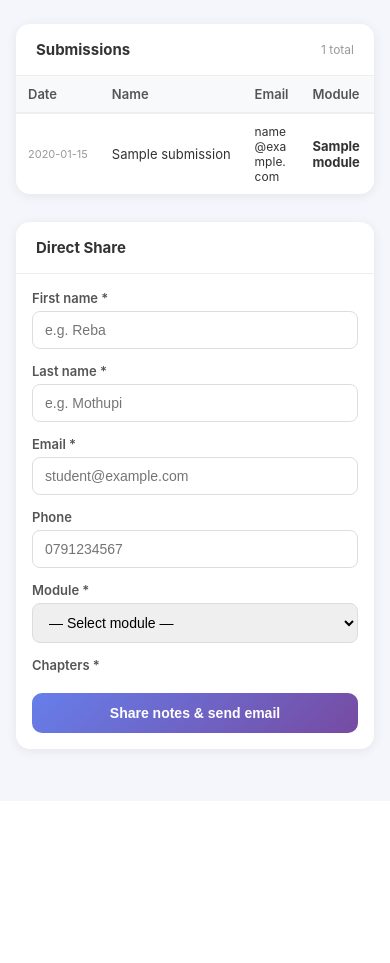
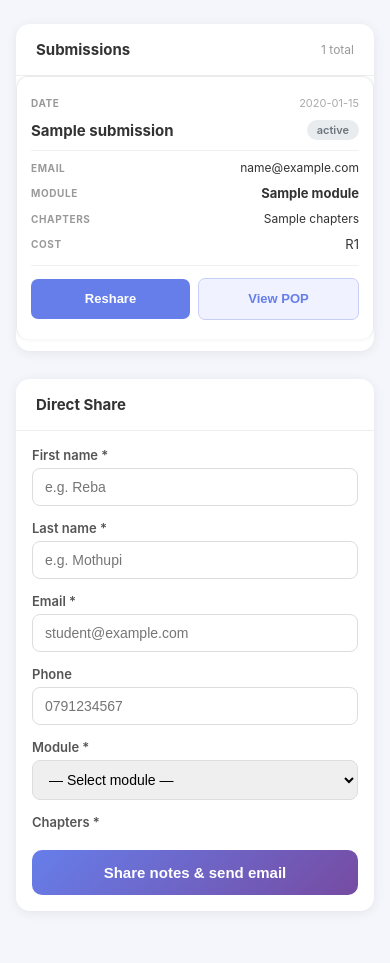
Before and after one commit to riekert7/msn-web-app, a Flask app: template templates/admin_dashboard.html in a window 390 px wide. Shown: the part 65-1028 px from the top of the page. Before the commit the page ends 823 px from the top, so only its background shows below. Run offline with Flask 3, Linux system fonts and the light colour scheme; the template is opened without the code that fills it: most values are stand-ins (such as "Sample title", 1, 10 or a date in 2020).

Commit message:
Refactor admin dashboard styling and improve mobile responsiveness

```diff
--- a/templates/admin_dashboard.html
+++ b/templates/admin_dashboard.html
@@ -54,7 +54,7 @@
     .banner-success { background: #d4edda; color: #155724; border: 1px solid #c3e6cb; }
     .banner-error   { background: #f8d7da; color: #721c24; border: 1px solid #f5c6cb; }
 
-    /* ── Cards ── */
+    /* ── Card ── */
     .card {
       background: #fff;
       border-radius: 14px;
@@ -70,29 +70,13 @@
       display: flex;
       align-items: center;
       justify-content: space-between;
+      flex-wrap: wrap;
       gap: 8px;
-      flex-wrap: wrap;
     }
     .card-header-meta { font-size: 12px; font-weight: 400; color: #999; }
     .card-body { padding: 20px; }
 
-    /* ── Table ── */
-    .table-wrap { overflow-x: auto; -webkit-overflow-scrolling: touch; }
-    table { width: 100%; border-collapse: collapse; font-size: 13px; min-width: 640px; }
-    thead th {
-      text-align: left;
-      padding: 10px 12px;
-      background: #f8f9fa;
-      font-weight: 600;
-      color: #555;
-      border-bottom: 2px solid #eee;
-      white-space: nowrap;
-    }
-    tbody tr { border-bottom: 1px solid #f0f0f0; }
-    tbody tr:last-child { border-bottom: none; }
-    tbody tr:hover { background: #fafbff; }
-    tbody td { padding: 10px 12px; vertical-align: middle; }
-
+    /* ── Status badge ── */
     .status-badge {
       display: inline-block;
       padding: 3px 10px;
@@ -109,7 +93,7 @@
     /* ── Buttons ── */
     .btn {
       display: inline-block;
-      padding: 6px 12px;
+      padding: 7px 13px;
       border-radius: 7px;
       font-size: 12px;
       font-weight: 600;
@@ -118,13 +102,13 @@
       text-decoration: none;
       transition: opacity 0.15s;
       white-space: nowrap;
+      line-height: 1.4;
     }
     .btn:hover:not(:disabled) { opacity: 0.82; }
     .btn:disabled { cursor: not-allowed; opacity: 0.55; }
-
-    .btn-reshare         { background: #667eea; color: #fff; }
-    .btn-reshare-done    { background: transparent; color: #667eea; border: 1.5px solid #667eea; }
-    .btn-pop             { background: #f0f2ff; color: #667eea; border: 1.5px solid #c7cef7; }
+    .btn-reshare      { background: #667eea; color: #fff; }
+    .btn-reshare-done { background: transparent; color: #667eea; border: 1.5px solid #667eea; }
+    .btn-pop          { background: #f0f2ff; color: #667eea; border: 1.5px solid #c7cef7; }
     .btn-primary {
       background: linear-gradient(135deg, #667eea, #764ba2);
       color: #fff;
@@ -134,7 +118,96 @@
       width: 100%;
     }
 
-    .actions-cell { display: flex; gap: 6px; flex-wrap: wrap; }
+    /* ── Desktop table ── */
+    .table-wrap { overflow-x: auto; -webkit-overflow-scrolling: touch; }
+    table { width: 100%; border-collapse: collapse; font-size: 13px; }
+    thead th {
+      text-align: left;
+      padding: 10px 12px;
+      background: #f8f9fa;
+      font-weight: 600;
+      color: #555;
+      border-bottom: 2px solid #eee;
+      white-space: nowrap;
+    }
+    tbody tr { border-bottom: 1px solid #f0f0f0; }
+    tbody tr:last-child { border-bottom: none; }
+    tbody tr:hover { background: #fafbff; }
+    tbody td { padding: 10px 12px; vertical-align: middle; }
+    .actions-cell { display: flex; gap: 6px; flex-wrap: wrap; align-items: center; }
+
+    /* ── Mobile: stacked card layout ── */
+    @media (max-width: 680px) {
+      .table-wrap { overflow-x: visible; }
+      table, thead, tbody, tr, td { display: block; width: 100%; }
+      thead { display: none; }
+
+      tbody tr {
+        border: 1px solid #e9ecef;
+        border-radius: 12px;
+        margin-bottom: 12px;
+        padding: 14px;
+        background: #fff;
+        box-shadow: 0 1px 4px rgba(0,0,0,0.05);
+      }
+      tbody tr:hover { background: #fafbff; }
+
+      tbody td {
+        display: flex;
+        justify-content: space-between;
+        align-items: center;
+        padding: 5px 0;
+        border: none;
+        font-size: 13px;
+        gap: 8px;
+      }
+
+      /* Label shown before each cell value */
+      tbody td::before {
+        content: attr(data-label);
+        font-size: 10px;
+        font-weight: 700;
+        text-transform: uppercase;
+        letter-spacing: 0.6px;
+        color: #999;
+        flex-shrink: 0;
+        min-width: 72px;
+      }
+
+      /* Top row: Name + Status side by side as a header */
+      tbody td.col-name {
+        font-size: 15px;
+        font-weight: 700;
+        border-bottom: 1px solid #f0f0f0;
+        padding-bottom: 10px;
+        margin-bottom: 4px;
+        justify-content: space-between;
+      }
+      tbody td.col-name::before { display: none; }
+
+      /* Hide lower-priority columns on very small screens — they're in the name row */
+      tbody td.col-date { color: #aaa; font-size: 11px; }
+
+      /* Actions: full-width buttons at the bottom */
+      tbody td.col-actions {
+        border-top: 1px solid #f0f0f0;
+        margin-top: 8px;
+        padding-top: 12px;
+        flex-direction: column;
+        gap: 8px;
+      }
+      tbody td.col-actions::before { display: none; }
+      tbody td.col-actions .actions-cell {
+        width: 100%;
+        gap: 8px;
+      }
+      tbody td.col-actions .btn {
+        flex: 1;
+        text-align: center;
+        padding: 11px 8px;
+        font-size: 13px;
+      }
+    }
 
     /* ── Direct share form ── */
     .form-grid {
@@ -180,14 +253,15 @@
     .chapter-label:hover { border-color: #667eea; background: #f5f6ff; }
     .chapter-label:has(input:checked) { border-color: #667eea; background: #f0f2ff; }
     .chapter-label input:checked + span { font-weight: 600; color: #667eea; }
+    .cost-display { margin-top: 10px; font-size: 14px; color: #667eea; font-weight: 600; }
+    .form-actions { margin-top: 20px; }
 
-    .cost-display {
-      margin-top: 10px;
-      font-size: 14px;
-      color: #667eea;
-      font-weight: 600;
+    @media (max-width: 600px) {
+      .form-grid { grid-template-columns: 1fr; }
+      .form-group.full { grid-column: 1; }
+      .chapters-grid { grid-template-columns: repeat(auto-fill, minmax(110px, 1fr)); }
+      .card-body { padding: 16px; }
     }
-    .form-actions { margin-top: 20px; }
 
     /* ── POP modal ── */
     .pop-overlay {
@@ -219,79 +293,30 @@
       align-items: center;
       justify-content: space-between;
       gap: 12px;
-      flex-wrap: wrap;
     }
     .pop-modal-title { font-size: 14px; font-weight: 700; color: #333; }
     .pop-modal-close {
-      background: none;
-      border: none;
-      font-size: 22px;
-      cursor: pointer;
-      color: #999;
-      line-height: 1;
-      padding: 2px 6px;
-      border-radius: 6px;
+      background: none; border: none; font-size: 22px; cursor: pointer;
+      color: #999; line-height: 1; padding: 2px 6px; border-radius: 6px; flex-shrink: 0;
     }
     .pop-modal-close:hover { background: #f0f0f0; color: #333; }
     .pop-modal-body {
-      flex: 1;
-      overflow: auto;
-      display: flex;
-      align-items: center;
-      justify-content: center;
-      background: #f8f9fa;
-      min-height: 200px;
+      flex: 1; overflow: auto; display: flex;
+      align-items: center; justify-content: center;
+      background: #f8f9fa; min-height: 200px;
     }
-    .pop-modal-body img {
-      max-width: 100%;
-      max-height: 70vh;
-      object-fit: contain;
-      display: block;
-    }
-    .pop-modal-body iframe {
-      width: 100%;
-      height: 70vh;
-      border: none;
-    }
-    .pop-modal-body .pop-loading,
-    .pop-modal-body .pop-error {
-      padding: 40px;
-      text-align: center;
-      color: #999;
-      font-size: 14px;
-    }
-    .pop-modal-body .pop-error { color: #721c24; }
-    .pop-modal-footer {
-      padding: 12px 18px;
-      border-top: 1px solid #eee;
-      display: flex;
-      gap: 10px;
-      flex-wrap: wrap;
-    }
+    .pop-modal-body img { max-width: 100%; max-height: 70vh; object-fit: contain; display: block; }
+    .pop-modal-body iframe { width: 100%; height: 70vh; border: none; }
+    .pop-loading, .pop-error { padding: 40px; text-align: center; color: #999; font-size: 14px; }
+    .pop-error { color: #721c24; }
+    .pop-modal-footer { padding: 12px 18px; border-top: 1px solid #eee; }
     .btn-open-tab {
-      background: #f0f2ff;
-      color: #667eea;
-      border: 1.5px solid #c7cef7;
-      padding: 8px 16px;
-      font-size: 13px;
-      font-weight: 600;
-      border-radius: 8px;
-      cursor: pointer;
-      text-decoration: none;
-      white-space: nowrap;
+      background: #f0f2ff; color: #667eea; border: 1.5px solid #c7cef7;
+      padding: 8px 16px; font-size: 13px; font-weight: 600; border-radius: 8px;
+      cursor: pointer; text-decoration: none; white-space: nowrap; display: inline-block;
     }
 
-    /* ── Empty state ── */
     .empty { padding: 40px; text-align: center; color: #aaa; font-size: 14px; }
-
-    /* ── Responsive ── */
-    @media (max-width: 600px) {
-      .form-grid { grid-template-columns: 1fr; }
-      .form-group.full { grid-column: 1; }
-      .btn-primary { font-size: 14px; padding: 12px 20px; }
-      .chapters-grid { grid-template-columns: repeat(auto-fill, minmax(110px, 1fr)); }
-      .card-body { padding: 16px; }
-    }
   </style>
 </head>
 <body>
@@ -306,12 +331,8 @@
 
 <div class="page">
 
-  {% if msg %}
-  <div class="banner banner-success">{{ msg }}</div>
-  {% endif %}
-  {% if err %}
-  <div class="banner banner-error">Error: {{ err }}</div>
-  {% endif %}
+  {% if msg %}<div class="banner banner-success">{{ msg }}</div>{% endif %}
+  {% if err %}<div class="banner banner-error">Error: {{ err }}</div>{% endif %}
 
   <!-- Submissions -->
   <div class="card">
@@ -338,33 +359,37 @@
           {% for s in submissions %}
           {% set is_approved = s.status | lower == 'approved' %}
           <tr id="row-{{ s.submission_id }}">
-            <td style="white-space:nowrap;color:#999;font-size:11px;">
+            <td class="col-date" data-label="Date">
               {{ s.timestamp[:10] if s.timestamp else '—' }}
             </td>
-            <td style="white-space:nowrap;">{{ s.name }}</td>
-            <td style="font-size:12px;word-break:break-all;">{{ s.email }}</td>
-            <td><strong>{{ s.module }}</strong></td>
-            <td style="font-size:12px;max-width:180px;">{{ s.chapters }}</td>
-            <td style="white-space:nowrap;">R{{ s.total_cost }}</td>
-            <td>
-              {% set st = s.status | lower if s.status else 'unknown' %}
-              <span class="status-badge status-{{ st if st in ['approved','pending','denied'] else 'unknown' }}" id="badge-{{ s.submission_id }}">
+            <td class="col-name" data-label="">
+              <span>{{ s.name }}</span>
+              <span class="status-badge status-{{ (s.status | lower) if s.status and (s.status | lower) in ['approved','pending','denied'] else 'unknown' }}" id="badge-{{ s.submission_id }}">
                 {{ s.status or 'unknown' }}
               </span>
             </td>
-            <td>
+            <td data-label="Email" style="font-size:12px;word-break:break-all;">{{ s.email }}</td>
+            <td data-label="Module"><strong>{{ s.module }}</strong></td>
+            <td data-label="Chapters" style="font-size:12px;">{{ s.chapters }}</td>
+            <td data-label="Cost">R{{ s.total_cost }}</td>
+            <td data-label="Status" class="desktop-status-col">
+              <span class="status-badge status-{{ (s.status | lower) if s.status and (s.status | lower) in ['approved','pending','denied'] else 'unknown' }}">
+                {{ s.status or 'unknown' }}
+              </span>
+            </td>
+            <td class="col-actions" data-label="Actions">
               <div class="actions-cell">
                 <button
                   class="btn {% if is_approved %}btn-reshare-done{% else %}btn-reshare{% endif %}"
                   id="reshare-btn-{{ s.submission_id }}"
                   onclick="reshare(this, '{{ s.submission_id }}')"
-                  title="{% if is_approved %}Reshare (already approved){% else %}Share notes &amp; send email{% endif %}"
-                >{% if is_approved %}Reshare{% else %}Reshare{% endif %}</button>
+                  title="{% if is_approved %}Reshare (already approved){% else %}Share &amp; email student{% endif %}"
+                >Reshare</button>
                 <button
                   class="btn btn-pop"
                   onclick="openPop('{{ s.submission_id }}', '{{ s.name }}')"
                   title="Preview proof of payment"
-                >POP</button>
+                >View POP</button>
               </div>
             </td>
           </tr>
@@ -410,31 +435,27 @@
           </div>
           <div class="form-group full">
             <label>Chapters *</label>
-
             <div id="ekn110Chapters" class="chapters-section">
               <div class="chapters-grid">
                 {% for n in range(1, 11) %}
-                <label class="chapter-label"><input type="checkbox" name="chapters" value="EKN110-{{ n }}" data-cost="15" onchange="calcCost()"><span>Chapter {{ n }}</span></label>
+                <label class="chapter-label"><input type="checkbox" name="chapters" value="EKN110-{{ n }}" data-cost="15" onchange="calcCost()"><span>Ch {{ n }}</span></label>
                 {% endfor %}
               </div>
             </div>
-
             <div id="ekn120Chapters" class="chapters-section">
               <div class="chapters-grid">
                 {% for n in range(11, 21) %}
-                <label class="chapter-label"><input type="checkbox" name="chapters" value="EKN120-{{ n }}" data-cost="15" onchange="calcCost()"><span>Chapter {{ n }}</span></label>
+                <label class="chapter-label"><input type="checkbox" name="chapters" value="EKN120-{{ n }}" data-cost="15" onchange="calcCost()"><span>Ch {{ n }}</span></label>
                 {% endfor %}
               </div>
             </div>
-
             <div id="ekn214Chapters" class="chapters-section">
               <div class="chapters-grid">
                 {% for n in [3,4,5,6,7,8,9] %}
-                <label class="chapter-label"><input type="checkbox" name="chapters" value="EKN214-{{ n }}" data-cost="20" onchange="calcCost()"><span>Chapter {{ n }}</span></label>
+                <label class="chapter-label"><input type="checkbox" name="chapters" value="EKN214-{{ n }}" data-cost="20" onchange="calcCost()"><span>Ch {{ n }}</span></label>
                 {% endfor %}
               </div>
             </div>
-
             <div id="costDisplay" class="cost-display" style="display:none;"></div>
             <input type="hidden" name="totalCost" id="totalCostInput" value="0" />
           </div>
@@ -446,9 +467,9 @@
     </div>
   </div>
 
-</div><!-- /page -->
+</div>
 
-<!-- POP preview modal -->
+<!-- POP modal -->
 <div class="pop-overlay" id="popOverlay" onclick="closePop(event)">
   <div class="pop-modal">
     <div class="pop-modal-header">
@@ -464,8 +485,14 @@
   </div>
 </div>
 
+<style>
+  /* Hide the duplicate desktop status column on mobile (we show it in col-name) */
+  @media (max-width: 680px) {
+    .desktop-status-col { display: none !important; }
+  }
+</style>
+
 <script>
-  // ── Chapter sections ──
   const chapterSections = {
     EKN110: document.getElementById('ekn110Chapters'),
     EKN120: document.getElementById('ekn120Chapters'),
@@ -489,15 +516,10 @@
     checked.forEach(cb => { total += parseInt(cb.dataset.cost) || 0; });
     const display = document.getElementById('costDisplay');
     document.getElementById('totalCostInput').value = total;
-    if (total > 0) {
-      display.style.display = 'block';
-      display.textContent = `Total: R${total}`;
-    } else {
-      display.style.display = 'none';
-    }
+    display.style.display = total > 0 ? 'block' : 'none';
+    display.textContent = total > 0 ? `Total: R${total}` : '';
   }
 
-  // ── Reshare ──
   async function reshare(btn, submissionId) {
     const original = btn.textContent;
     btn.disabled = true;
@@ -506,11 +528,10 @@
       const res = await fetch(`/admin/reshare/${submissionId}`, { method: 'POST' });
       const data = await res.json();
       if (data.ok) {
-        const badge = document.getElementById(`badge-${submissionId}`);
-        if (badge) {
+        document.querySelectorAll(`#badge-${submissionId}`).forEach(badge => {
           badge.className = 'status-badge status-approved';
           badge.textContent = 'approved';
-        }
+        });
         btn.disabled = false;
         btn.className = 'btn btn-reshare-done';
         btn.textContent = 'Reshare';
@@ -526,7 +547,6 @@
     }
   }
 
-  // ── POP preview ──
   function openPop(submissionId, name) {
     const url = `/admin/view-payment/${submissionId}`;
     document.getElementById('popTitle').textContent = `Proof of payment — ${name}`;
@@ -535,17 +555,14 @@
     document.getElementById('popOverlay').classList.add('open');
     document.body.style.overflow = 'hidden';
 
-    // Try to detect type by fetching headers, then render accordingly
     fetch(url, { method: 'HEAD' })
       .then(res => {
-        if (!res.ok) throw new Error(res.status === 404 ? 'No file on record for this submission.' : `Server error ${res.status}`);
+        if (!res.ok) throw new Error(res.status === 404 ? 'No proof of payment on file for this submission.' : `Server error ${res.status}`);
         const ct = res.headers.get('content-type') || '';
         const body = document.getElementById('popBody');
-        if (ct.startsWith('image/')) {
-          body.innerHTML = `<img src="${url}" alt="Proof of payment" />`;
-        } else {
-          body.innerHTML = `<iframe src="${url}" title="Proof of payment"></iframe>`;
-        }
+        body.innerHTML = ct.startsWith('image/')
+          ? `<img src="${url}" alt="Proof of payment" />`
+          : `<iframe src="${url}" title="Proof of payment"></iframe>`;
       })
       .catch(err => {
         document.getElementById('popBody').innerHTML = `<div class="pop-error">${err.message}</div>`;
@@ -553,13 +570,13 @@
   }
 
   function closePop(event) {
-    if (event && event.target !== document.getElementById('popOverlay') && !event.target.classList.contains('pop-modal-close')) return;
+    if (event && event.target !== document.getElementById('popOverlay') && !event.currentTarget.classList?.contains('pop-modal-close')) return;
     document.getElementById('popOverlay').classList.remove('open');
     document.getElementById('popBody').innerHTML = '<div class="pop-loading">Loading…</div>';
     document.body.style.overflow = '';
   }
 
-  document.addEventListener('keydown', e => { if (e.key === 'Escape') closePop({}); });
+  document.addEventListener('keydown', e => { if (e.key === 'Escape') { document.getElementById('popOverlay').classList.remove('open'); document.body.style.overflow = ''; } });
 </script>
 
 </body>
```
